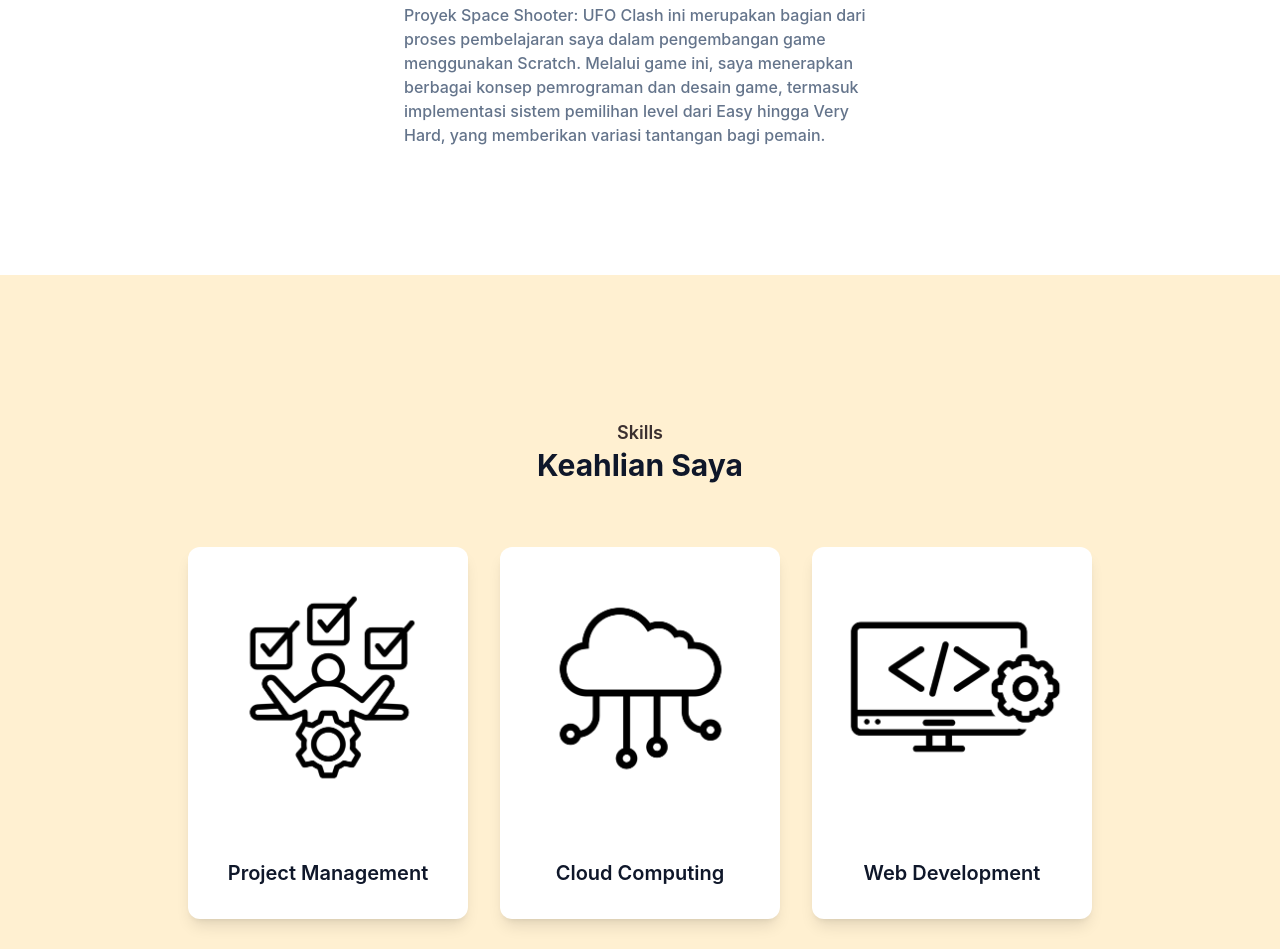
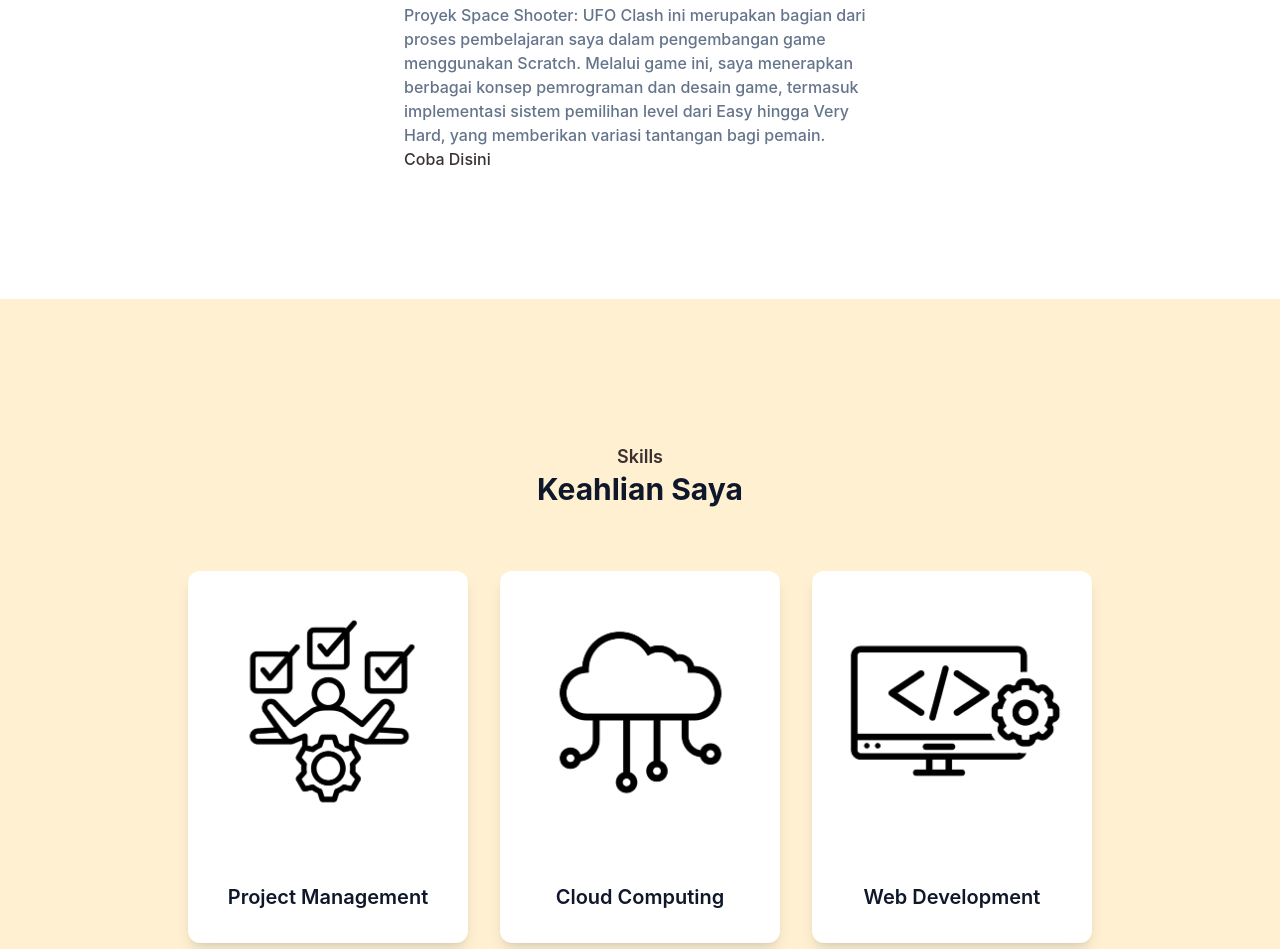
Before and after one commit to BhanuAzizi/portfolio-tailwind-css, a website: page index.html in a window 1280 px wide. Shown: the part 2625-3574 px from the top of the page. Drawn offline with Linux system fonts and the light colour scheme.

Commit message:
Revisi Perbaikan Link Project Space Shooter

```diff
--- a/index.html
+++ b/index.html
@@ -190,6 +190,7 @@
                     <h3 class="font-semibold text-xl text-dark mt-5 mb-3">Space Shooter : UFO Clash!
                     </h3>
                     <p class="font-medium text-base text-secondary">Proyek Space Shooter: UFO Clash ini merupakan bagian dari proses pembelajaran saya dalam pengembangan game menggunakan Scratch. Melalui game ini, saya menerapkan berbagai konsep pemrograman dan desain game, termasuk implementasi sistem pemilihan level dari Easy hingga Very Hard, yang memberikan variasi tantangan bagi pemain.</p>
+                    <a class="font-medium text-base text-primary hover:text-navtext" href="https://scratch.mit.edu/projects/861804412/" target="_blank">Coba Disini</a>
                 </div>
             </div>
         </div>
```
Also changed, not shown: src/output.css.
